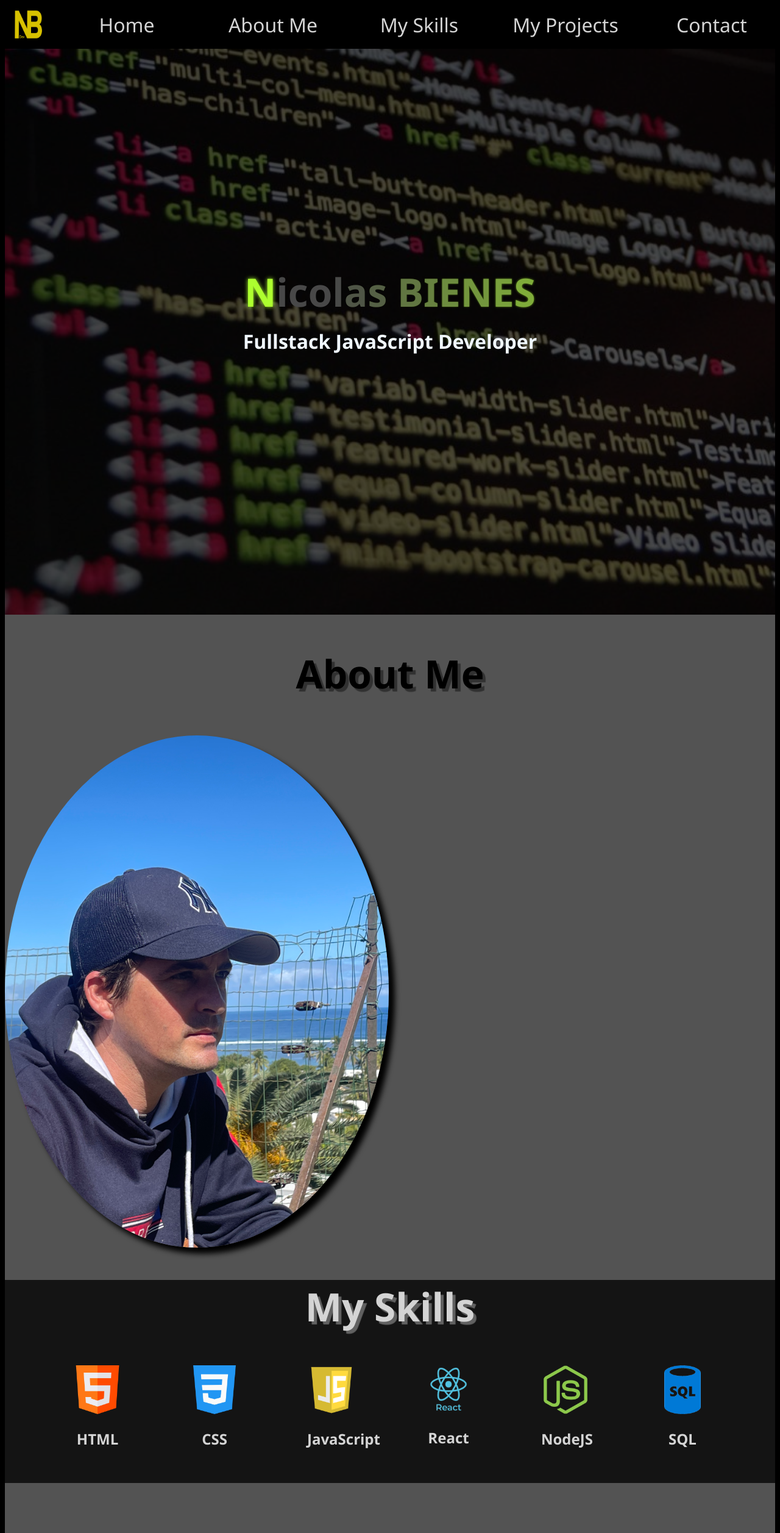
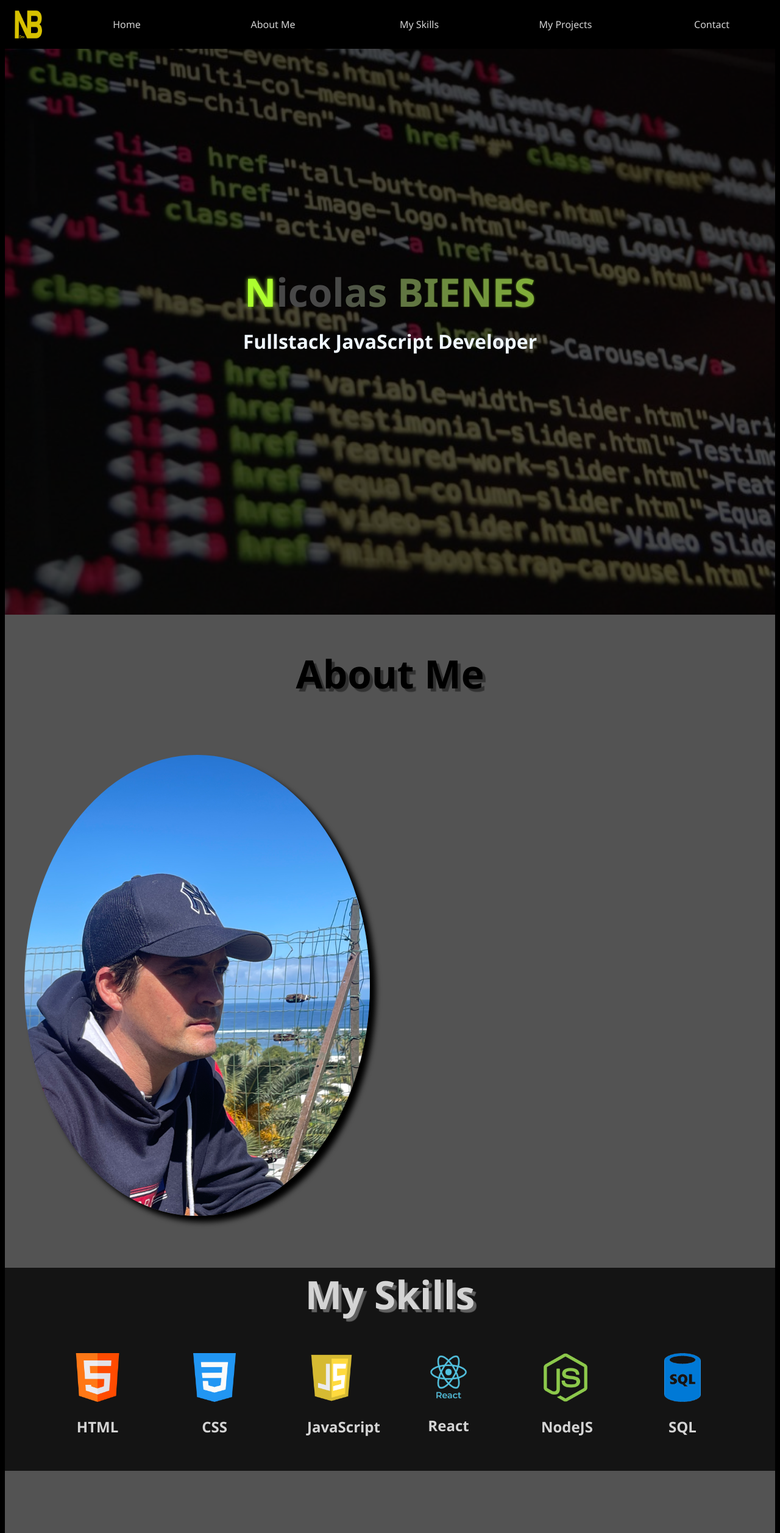
Before and after one commit to NickoDev974/Nicolas-BIENES-Portfolio-V2, a React (Vite) app: page / in a window 1280 px wide. Shown: the top 2514 px of the page at 61% size. Built offline with nearby package versions, Linux system fonts and the light colour scheme.

Commit message:
correction css format petit ecran desktop

```diff
--- a/src/App.css
+++ b/src/App.css
@@ -191,8 +191,9 @@ li {
 }
 
 .presentation img {
-  width: 100%;
+  width: 90%;
   height: auto;
+  margin: 2rem;
 }
 
 .presentation p {
@@ -540,7 +541,7 @@ video {
     height: 5rem;
   }
   nav a {
-    font-size: 2rem;
+    font-size: 1rem;
   }
   .logoMoi {
     width: 3rem;
@@ -562,6 +563,7 @@ video {
     grid-template-rows: auto 1fr;
     gap: 5px;
     width: 100%;
+    min-height: 800px;
     max-height: 150vh;
     padding: 0;
   }
@@ -615,6 +617,9 @@ video {
   .projetBox p {
     font-size: 2rem;
   }
+  .contact h2 {
+    font-size: 3rem;
+  }
   .contact article {
     max-width: 30%;
     height: auto;
--- a/src/App.jsx
+++ b/src/App.jsx
@@ -407,7 +407,7 @@ function App() {
                   src={project.img}
                   alt={project.title}
                   onClick={() => openModal(project)}
-                  style={{ cursor: "pointer" }}
+                  style={{ cursor: "pointer", width: "80%", height: "auto" }}
                 />
                 <p>{project.description}</p>
               </article>
```
